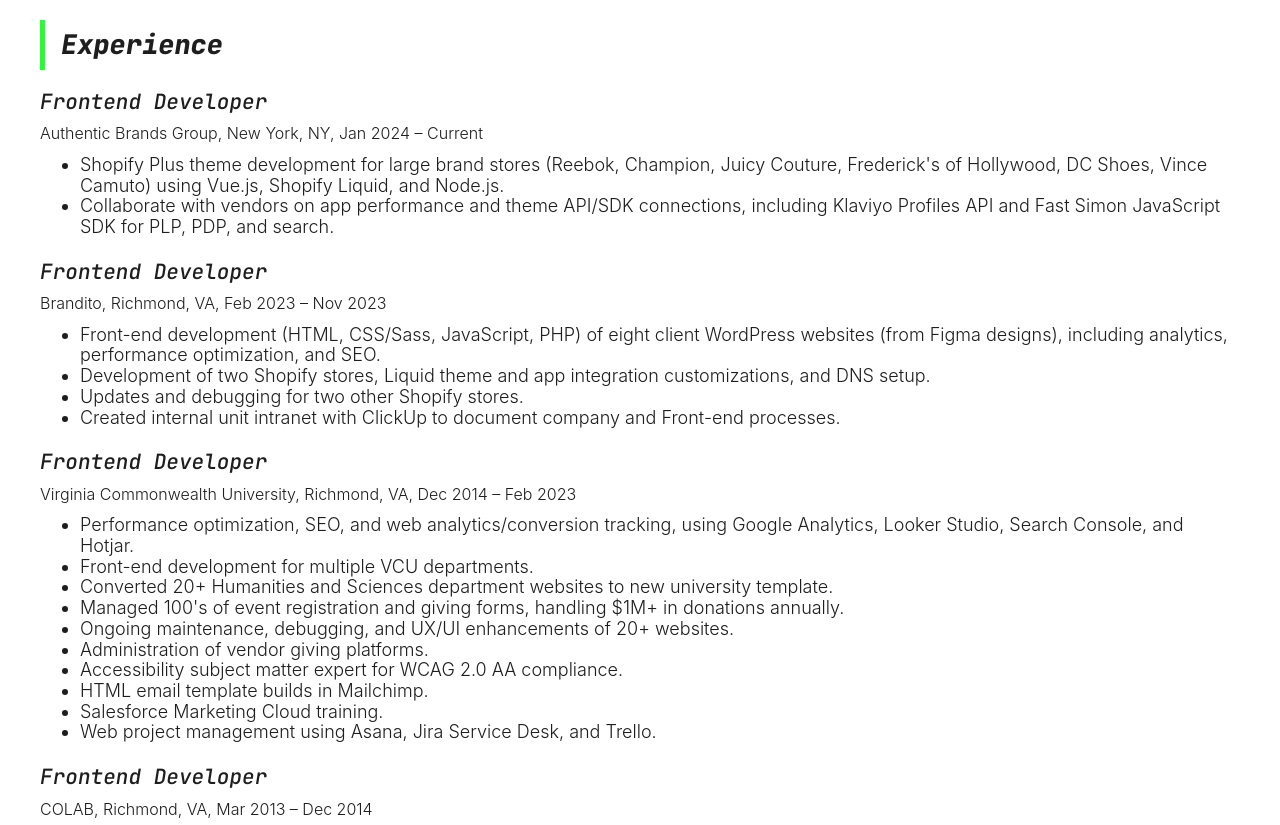
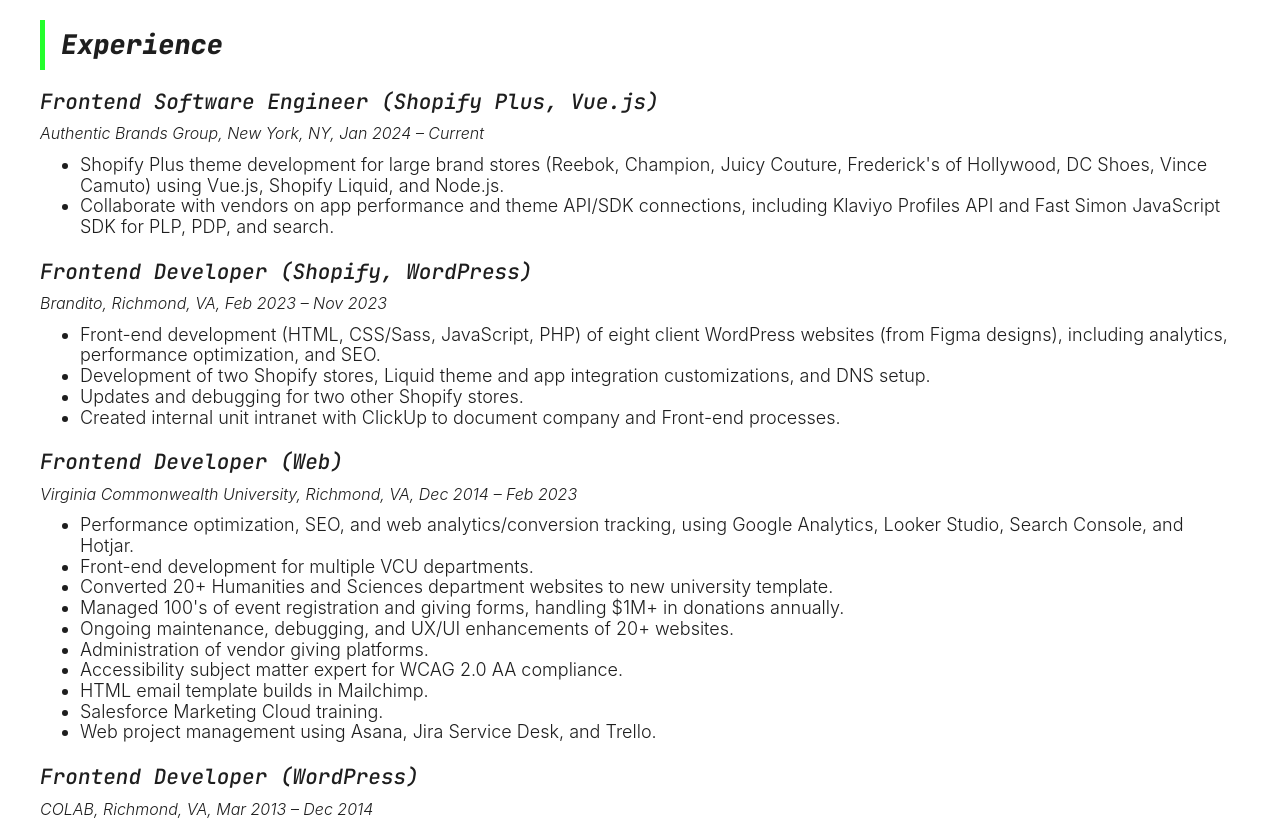
Before and after one commit to jeffgreendesign/hire-jeff-green-11ty, an Eleventy site: page src/index.html in a window 1280 px wide. Shown: the part 1200-2025 px from the top of the page. Built offline with nearby package versions, Linux system fonts and the light colour scheme; Eleventy itself is replaced by a stand-in of ours; files that its build step writes are made by us from their sources.

Commit message:
Update experiences and styles

```diff
--- a/src/assets/css/bundle.css
+++ b/src/assets/css/bundle.css
@@ -604,6 +604,7 @@
 
 .experience-meta {
   font-size: 1rem;
+  font-style: italic;
   margin-bottom: 0.5rem;
 }
 
--- a/src/index.html
+++ b/src/index.html
@@ -1,13 +1,13 @@
 ---
 layout: base.njk
 title: Jeff Green - NYC Frontend Developer
-description: Jeff Green is a web developer in NYC working in JavaScript, Vue.js, Liquid, HTML, CSS, and PHP.
+description: Jeff Green is a frontend software engineer in NYC working in JavaScript, Vue.js, Liquid, HTML, CSS, and PHP.
 ---
 
 <section class="about">
   <h2>About me</h2>
   <p>
-    I&rsquo;m a software engineer (frontend) in NYC. Currently working as a
+    I&rsquo;m a frontend software engineer in NYC. Currently working as a
     Shopify Plus Developer for
     <a href="https://corporate.authentic.com/">ABG</a>.
   </p>
@@ -147,7 +147,9 @@
 
   <div class="experience-wrap">
     <div class="experience-item">
-      <h3 class="experience-title">Frontend Developer</h3>
+      <h3 class="experience-title">
+        Frontend Software Engineer (Shopify Plus, Vue.js)
+      </h3>
       <p class="experience-meta">
         Authentic Brands Group, New York, NY, Jan 2024 – Current
       </p>
@@ -168,7 +170,7 @@
 
   <div class="experience-wrap">
     <div class="experience-item">
-      <h3 class="experience-title">Frontend Developer</h3>
+      <h3 class="experience-title">Frontend Developer (Shopify, WordPress)</h3>
       <p class="experience-meta">Brandito, Richmond, VA, Feb 2023 – Nov 2023</p>
       <ul class="experience-description">
         <li>
@@ -191,7 +193,7 @@
 
   <div class="experience-wrap">
     <div class="experience-item">
-      <h3 class="experience-title">Frontend Developer</h3>
+      <h3 class="experience-title">Frontend Developer (Web)</h3>
       <p class="experience-meta">
         Virginia Commonwealth University, Richmond, VA, Dec 2014 – Feb 2023
       </p>
@@ -226,7 +228,7 @@
 
   <div class="experience-wrap">
     <div class="experience-item">
-      <h3 class="experience-title">Frontend Developer</h3>
+      <h3 class="experience-title">Frontend Developer (WordPress)</h3>
       <p class="experience-meta">COLAB, Richmond, VA, Mar 2013 – Dec 2014</p>
       <ul class="experience-description">
         <li>
```
Also changed, not shown: 2 other files.
